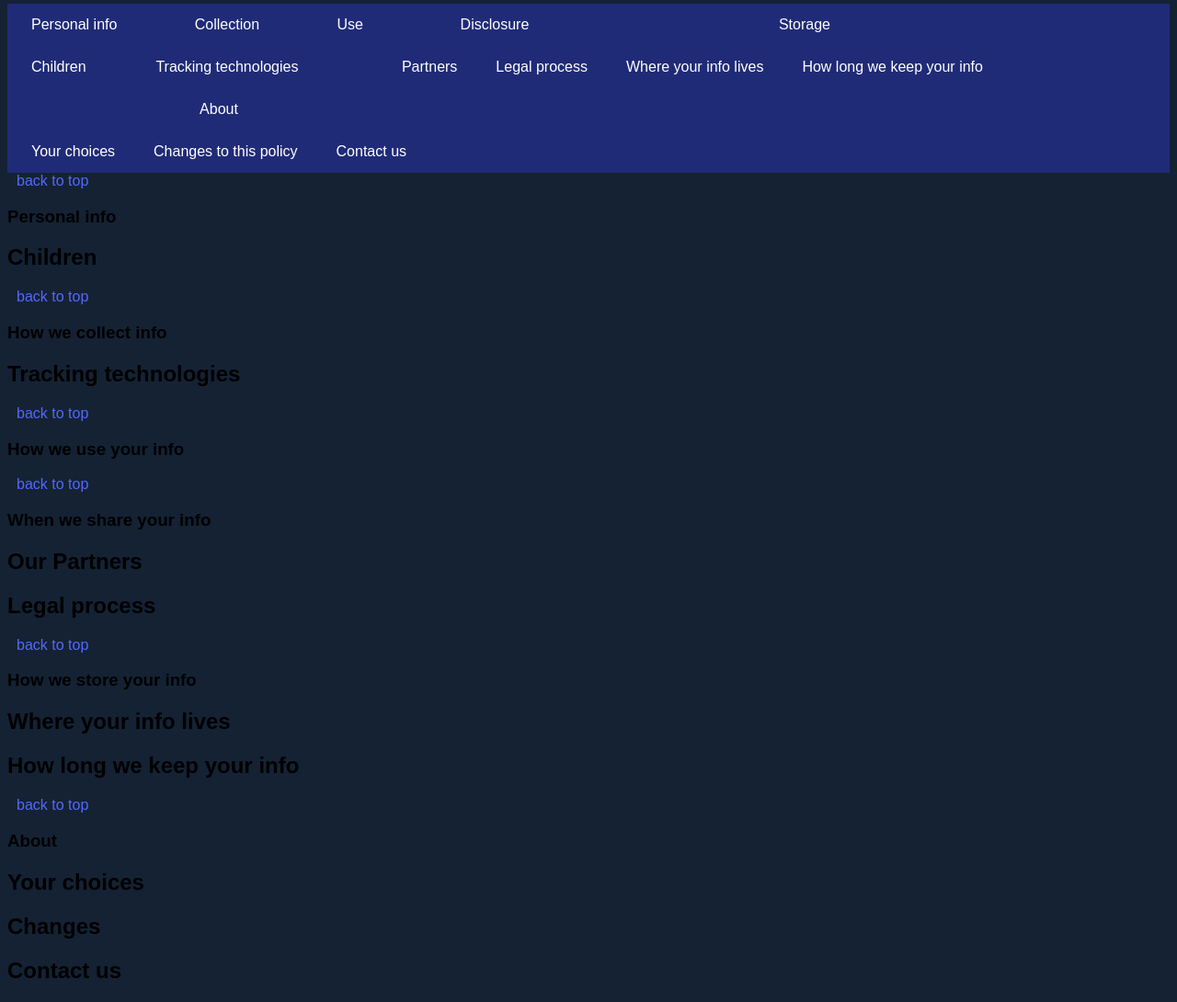
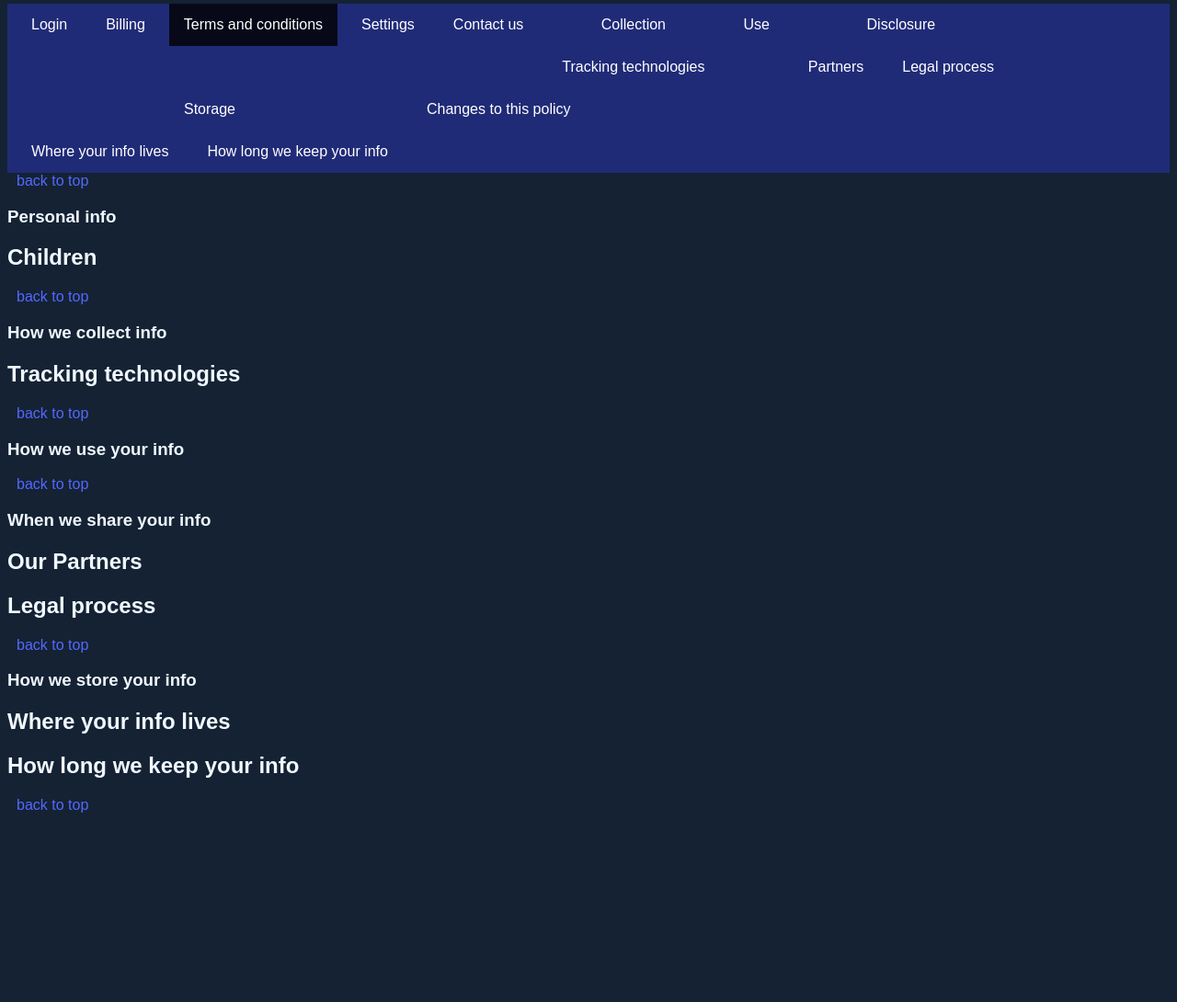
Before and after one commit to luizaalbuquerque/eletricityBill, an Electron app: page Privacy+Terms.html in a window 1280 px wide. Shown: the part 64-1154 px from the top of the page at 92% size. After the commit the page ends 957 px from the top, so only its background shows below. Drawn offline with Linux system fonts and the light colour scheme.

Commit message:
editingPaths

```diff
--- a/Privacy+Terms.html
+++ b/Privacy+Terms.html
@@ -7,14 +7,18 @@
     <link rel="stylesheet" href="style.css">
     <title>Terms & Conditions plus Privacy & Policy </title>
 </head>
-<body>
+<body class="color">
     <nav>
     <h1 id="contents">Contents</h1>
 
      <ul>
-     <li><a href="#personal-info">Personal info</a>
-      <ul><li><a href="#misc_children">Children</a></li></ul>
+        <li><a href="./register.html">Login</a></li>
+        <li><a  href="./billing.html">Billing</a></li>
+        <li><a class="active" href="./Privacy+Terms.html">Terms and conditions</a></li>
+        <li><a   href="./settings.html">Settings</a></li>
+        <li><a href="./ContactUs.html">Contact us</a></li>
       </li>
+
 
      <li><a href="#collection">Collection</a>
       <ul><li><a href="#collection_tracking">Tracking technologies</a></li></ul>
@@ -35,10 +39,9 @@
        <li><a href="#storage_duration">How long we keep your info</a></li>
        </ul></li>
 
-    <li><a href="#misc">About</a>
-     <ul><li><a href="#choice">Your choices</a></li>
+
       <li><a href="#change">Changes to this policy</a></li>
-      <li><a href="./ContactUs.html">Contact us</a></li>
+
       </ul></li>
 
      </ul>
@@ -100,18 +103,6 @@
 
     <nav class="to-top"><a href="#contents">back to top</a></nav>
 
-    <section>
-
-     <h1 id="misc">About</h1>
-
-      <h2 id="misc_choice">Your choices</h2>
-
-      <h2 id="misc_changes">Changes</h2>
-
-      <h2 id="misc_contact">Contact us</h2>
-
-     </section>
-
     </article>
 
 
--- a/style.css
+++ b/style.css
@@ -138,6 +138,9 @@ navbar {
     width: auto;
 
 }
+.color{
+    color:aliceblue;
+}
 
 .mainCard {
 
```
Also changed, not shown: ContactUs.html (+3 -2 lines), settings.html (+2 -2 lines).
